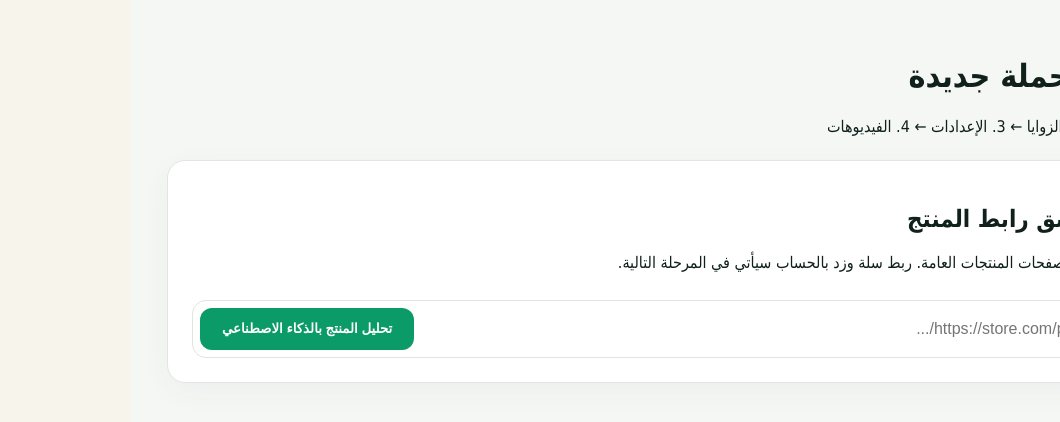
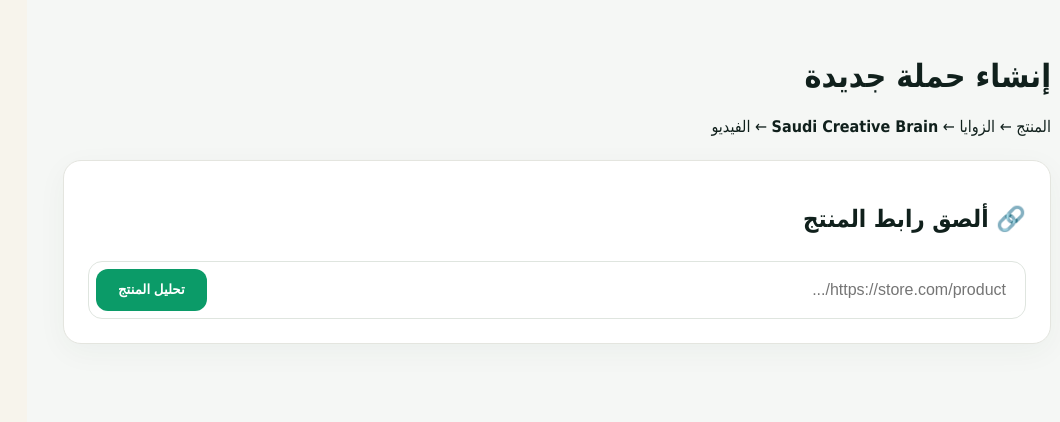
Before and after one commit to mboub74-sudo/e3lani-ai, a Next.js app: page /campaign/new in a window 1280 px wide. Shown: the top 422 px of the page, without its empty margins (220-1280 px from the left). Built offline with nearby package versions, Linux system fonts and the light colour scheme.

Commit message:
Add Saudi Creative Brain UI and generation flow

```diff
--- a/app/campaign/new/page.tsx
+++ b/app/campaign/new/page.tsx
@@ -1,26 +1,17 @@
 "use client";
 import Link from "next/link";
 import {useState} from "react";
-
 type Product={title:string;price:string;description:string;image?:string;source:string};
-const angles=["💰 السعر والعرض","✨ فاخر وفخامة","🎁 هدية ومناسبات","🔥 مشكلة ← حل","👤 تجربة مستخدم UGC","❓ فضول وتشويق"];
-
+type Creative={angle:string;hook:string;script:string;cta:string;shots:string[]};
+const angles=["السعر والعرض","فاخر وفخامة","هدية ومناسبات","مشكلة ← حل","تجربة مستخدم UGC","فضول وتشويق"];
 export default function Campaign(){
- const [url,setUrl]=useState(""); const [loading,setLoading]=useState(false); const [error,setError]=useState("");
- const [product,setProduct]=useState<Product|null>(null); const [selected,setSelected]=useState<number[]>([0,1,4]);
- async function analyze(){
-  setError(""); if(!url.trim()){setError("ألصق رابط المنتج أولاً.");return}
-  setLoading(true);
-  try{const r=await fetch("/api/analyze-product",{method:"POST",headers:{"Content-Type":"application/json"},body:JSON.stringify({url})});
-   const d=await r.json(); if(!r.ok) throw new Error(d.error||"تعذر تحليل المنتج"); setProduct(d.product);
-  }catch(e:any){setError(e.message||"حدث خطأ");}finally{setLoading(false)}
- }
+ const [url,setUrl]=useState("");const [loading,setLoading]=useState(false);const [brainLoading,setBrainLoading]=useState(false);const [error,setError]=useState("");const [product,setProduct]=useState<Product|null>(null);const [selected,setSelected]=useState<number[]>([0,1,4]);const [creatives,setCreatives]=useState<Creative[]>([]);
+ async function analyze(){setError("");setCreatives([]);if(!url.trim()){setError("ألصق رابط المنتج أولاً.");return}setLoading(true);try{const r=await fetch("/api/analyze-product",{method:"POST",headers:{"Content-Type":"application/json"},body:JSON.stringify({url})});const d=await r.json();if(!r.ok)throw new Error(d.error||"تعذر تحليل المنتج");setProduct(d.product)}catch(e:any){setError(e.message||"حدث خطأ")}finally{setLoading(false)}}
+ async function generate(){if(!product||!selected.length)return;setBrainLoading(true);setError("");try{const r=await fetch("/api/creative-brain",{method:"POST",headers:{"Content-Type":"application/json"},body:JSON.stringify({product,angles:selected.map(i=>angles[i])})});const d=await r.json();if(!r.ok)throw new Error(d.error||"تعذر إنشاء الأفكار");setCreatives(d.creatives)}catch(e:any){setError(e.message||"حدث خطأ")}finally{setBrainLoading(false)}}
  function toggle(i:number){setSelected(s=>s.includes(i)?s.filter(x=>x!==i):[...s,i])}
- return <div className="dash"><aside className="side"><div className="brand">إعلاني AI</div><br/><Link href="/dashboard">⌂ الرئيسية</Link><Link className="active" href="/campaign/new">✦ إنشاء حملة</Link></aside>
- <main className="main"><div className="wizard"><h1>إنشاء حملة جديدة</h1><p>1. المنتج ← 2. الزوايا ← 3. الإعدادات ← 4. الفيديوهات</p>
- <div className="card analyzer"><h2>🔗 ألصق رابط المنتج</h2><p>يدعم حالياً صفحات المنتجات العامة. ربط سلة وزد بالحساب سيأتي في المرحلة التالية.</p>
- <div className="urlbox campaignUrl"><input value={url} onChange={e=>setUrl(e.target.value)} placeholder="https://store.com/product/..."/><button className="primary btn" onClick={analyze} disabled={loading}>{loading?"جاري التحليل...":"تحليل المنتج بالذكاء الاصطناعي"}</button></div>{error&&<p className="error">{error}</p>}</div>
- {product&&<><div className="card productPreview">{product.image?<img src={product.image} alt={product.title}/>:<div className="productimg">📦</div>}<div><span className="pill">{product.source}</span><h2>{product.title}</h2><div className="price small">{product.price||"السعر غير ظاهر"}</div><p>{product.description||"تم استخراج بيانات المنتج بنجاح."}</p></div></div>
- <h2>اختر الزوايا الإعلانية</h2><p>اختر الزوايا التي تريد اختبارها لهذا المنتج.</p><div className="angles">{angles.map((x,i)=><button onClick={()=>toggle(i)} className={"angle "+(selected.includes(i)?"selected":"")} key={x}><h3>{x}</h3><p>{i===4?"أسلوب طبيعي مناسب لإعلانات المحتوى القصير":"Hook سعودي مختلف مبني على المنتج"}</p></button>)}</div><br/>
- <Link className={"primary btn "+(!selected.length?"disabled":"")} href={selected.length?"/results":"#"}>إنشاء {selected.length} أفكار إعلانية ←</Link></>}</div></main></div>
+ return <div className="dash"><aside className="side"><div className="brand">إعلاني AI</div><br/><Link href="/dashboard">⌂ الرئيسية</Link><Link className="active" href="/campaign/new">✦ إنشاء حملة</Link></aside><main className="main"><div className="wizard"><h1>إنشاء حملة جديدة</h1><p>المنتج ← الزوايا ← <b>Saudi Creative Brain</b> ← الفيديو</p>
+ <div className="card analyzer"><h2>🔗 ألصق رابط المنتج</h2><div className="urlbox campaignUrl"><input value={url} onChange={e=>setUrl(e.target.value)} placeholder="https://store.com/product/..."/><button className="primary btn" onClick={analyze} disabled={loading}>{loading?"جاري التحليل...":"تحليل المنتج"}</button></div>{error&&<p className="error">{error}</p>}</div>
+ {product&&<><div className="card productPreview">{product.image?<img src={product.image} alt={product.title}/>:<div className="productimg">📦</div>}<div><span className="pill">{product.source}</span><h2>{product.title}</h2><div className="price small">{product.price||"السعر غير ظاهر"}</div><p>{product.description}</p></div></div>
+ <h2>اختر الزوايا الإعلانية</h2><div className="angles">{angles.map((x,i)=><button onClick={()=>toggle(i)} className={"angle "+(selected.includes(i)?"selected":"")} key={x}><h3>{["💰","✨","🎁","🔥","👤","❓"][i]} {x}</h3><p>Hook سعودي مخصص لهذا المنتج</p></button>)}</div><br/><button className="primary btn" onClick={generate} disabled={brainLoading||!selected.length}>{brainLoading?"الذكاء الاصطناعي يكتب الحملة...":`✦ أنشئ ${selected.length} أفكار إعلانية`}</button></>}
+ {creatives.length>0&&<section className="brainResults"><h2>🧠 الحملة المقترحة</h2><p>كل زاوية فيها Hook + Script + CTA + Shot list.</p>{creatives.map((c,i)=><div className="card creativeCard" key={i}><div className="creativeHead"><span className="pill">إعلان {i+1}</span><h3>{c.angle}</h3></div><h4>⚡ Hook</h4><div className="copybox">{c.hook}</div><h4>🎙️ النص السعودي</h4><p>{c.script}</p><h4>🎬 Shot list</h4><ol>{c.shots.map((s,j)=><li key={j}>{s}</li>)}</ol><h4>CTA</h4><div className="copybox">{c.cta}</div></div>)}<Link className="primary btn" href="/results">التالي: تحويل الأفكار إلى فيديو ←</Link></section>}</div></main></div>
 }
```
